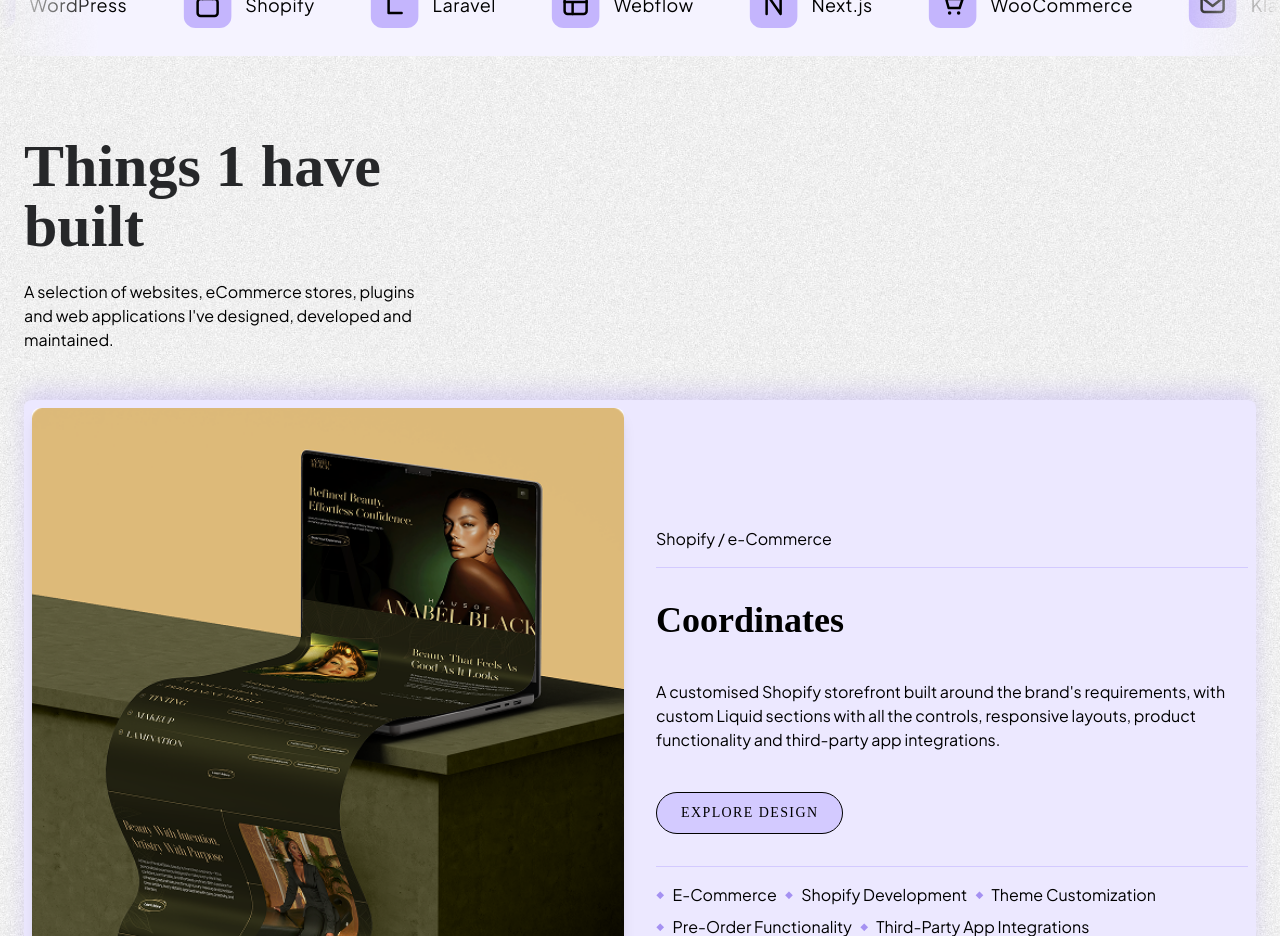
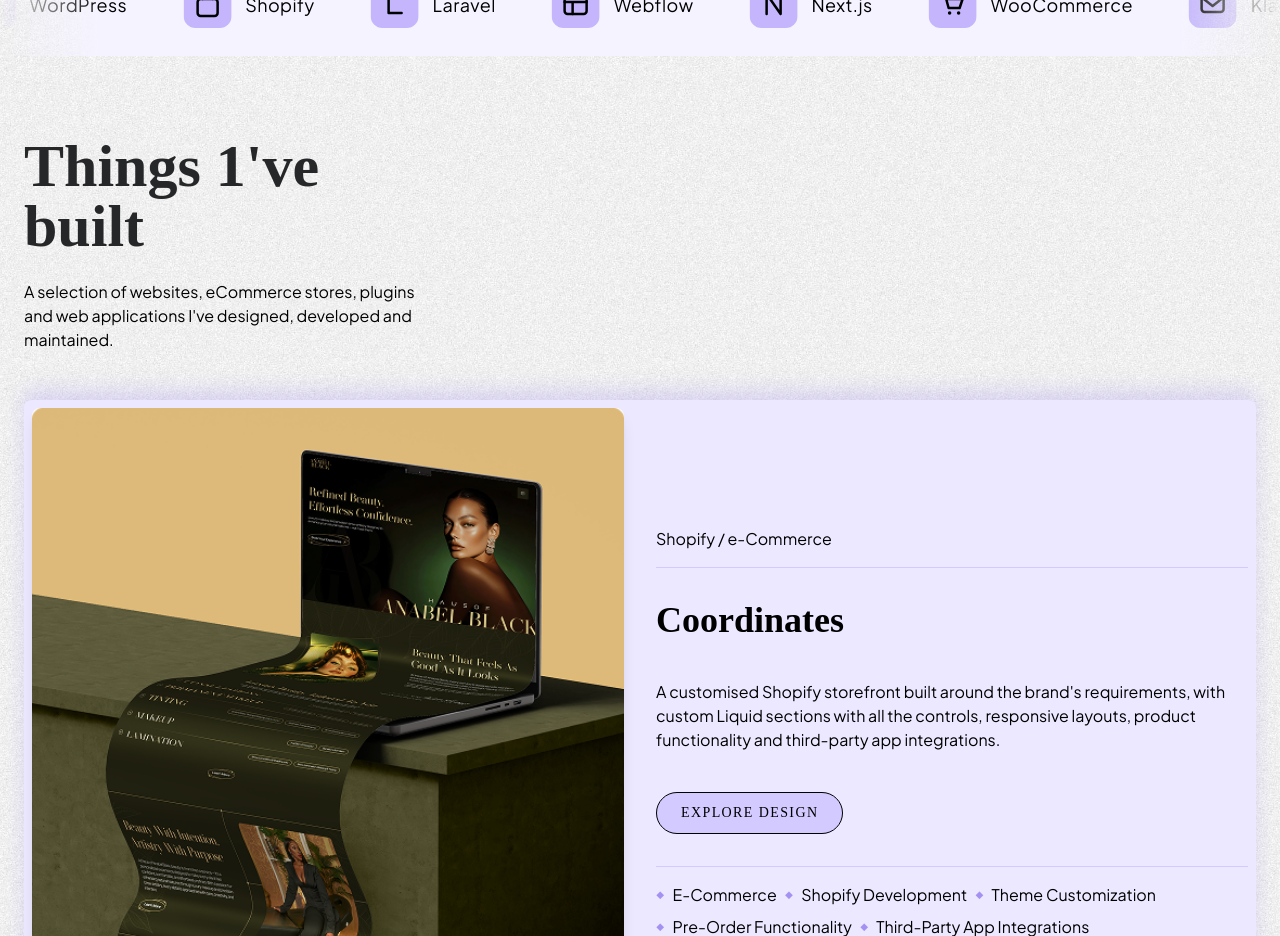
Before and after one commit to ubaidoso/Porofolio, a Next.js app: page / in a window 1280 px wide. Shown: the part 840-1776 px from the top of the page. Built offline with nearby package versions, Linux system fonts and the light colour scheme; a web font is replaced by a local one.

Commit message:
done
&apos;

```diff
--- a/src/pages/index.jsx
+++ b/src/pages/index.jsx
@@ -309,8 +309,8 @@
       <section className='py-20'>
         <div className="container">
           <div className="w-26rem mb-12">
-            <h2 className="mb-6">Things 1 have built</h2>
-            <p>A selection of websites, eCommerce stores, plugins and web applications I've designed, developed and maintained.</p>
+            <h2 className="mb-6">Things 1&apos;ve built</h2>
+            <p>A selection of websites, eCommerce stores, plugins and web applications I&apos;ve designed, developed and maintained.</p>
           </div>
           <PortfolioSlider portfolio={portfolioData} />
         </div>
```
